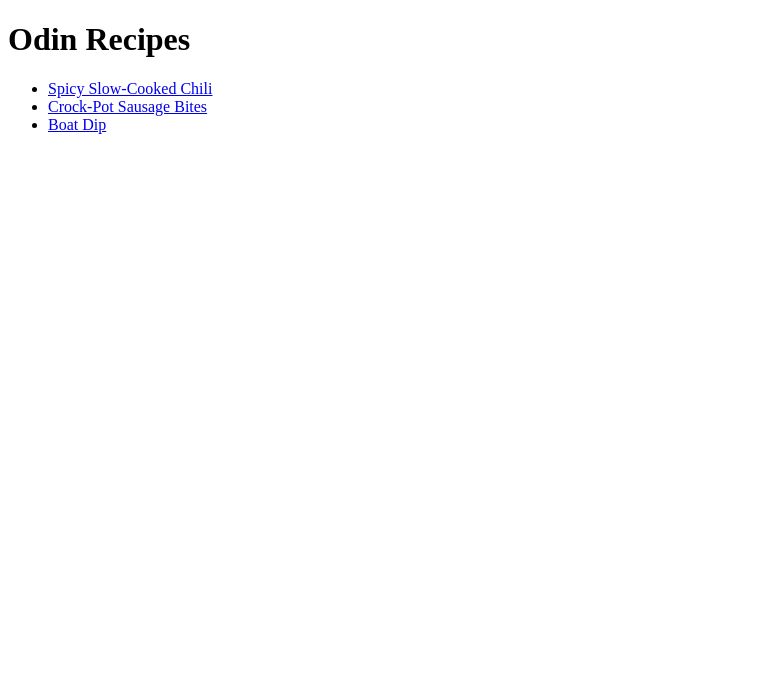
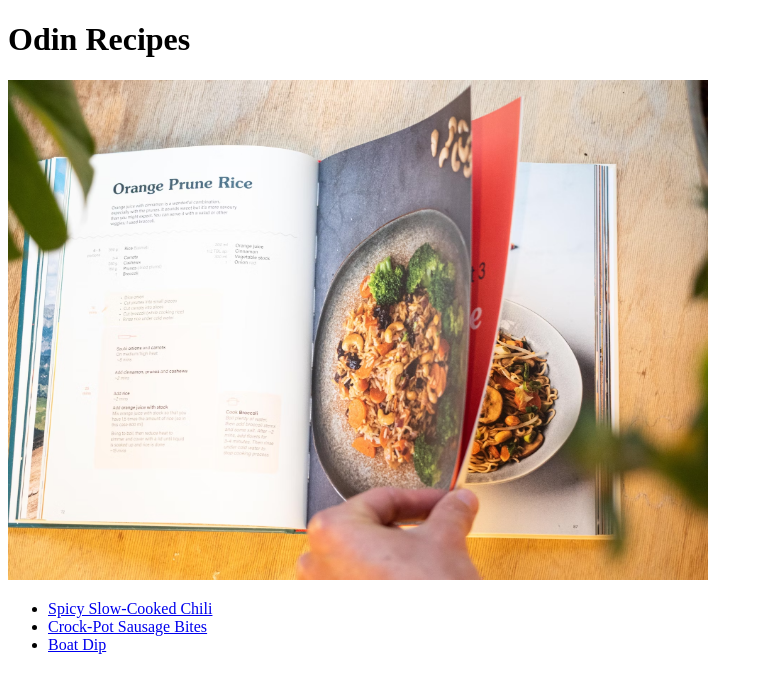
Before and after one commit to sasquatch1978/odin-recipes, a plain HTML site: page index.html in a window 1280 px wide. Shown: the whole page, without its empty margins (0-763 px from the left). Drawn offline with Linux system fonts and the light colour scheme.

Commit message:
Add homepage image

```diff
--- a/index.html
+++ b/index.html
@@ -7,6 +7,7 @@
   </head>
   <body>
     <h1>Odin Recipes</h1>
+    <img src="./img/cookbook.avif" alt="Open cookbook" width="700" height="500">
     <ul>
         <li><a href="./recipes/chili.html">Spicy Slow-Cooked Chili</a></li>
         <li><a href="./recipes/kielbasa.html">Crock-Pot Sausage Bites</a></li>
```
Also changed, not shown: img/cookbook.avif (added).
